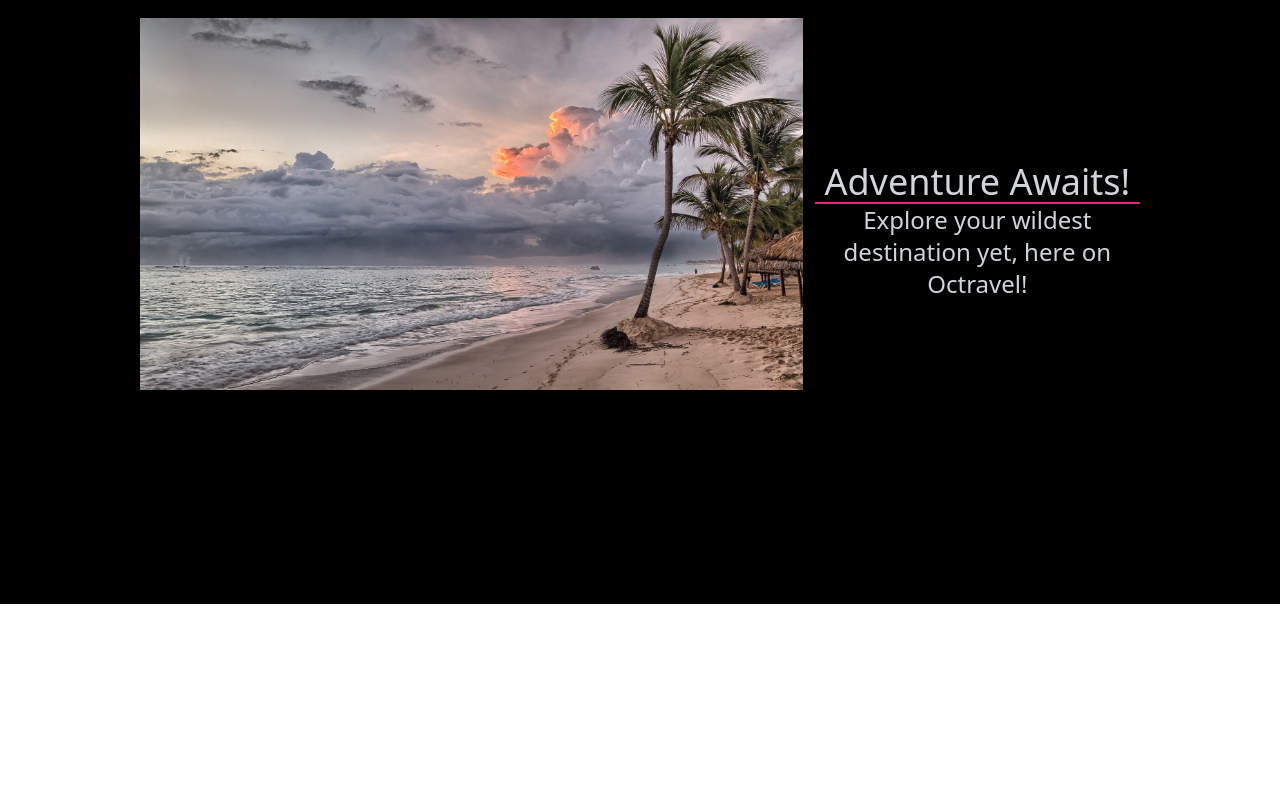
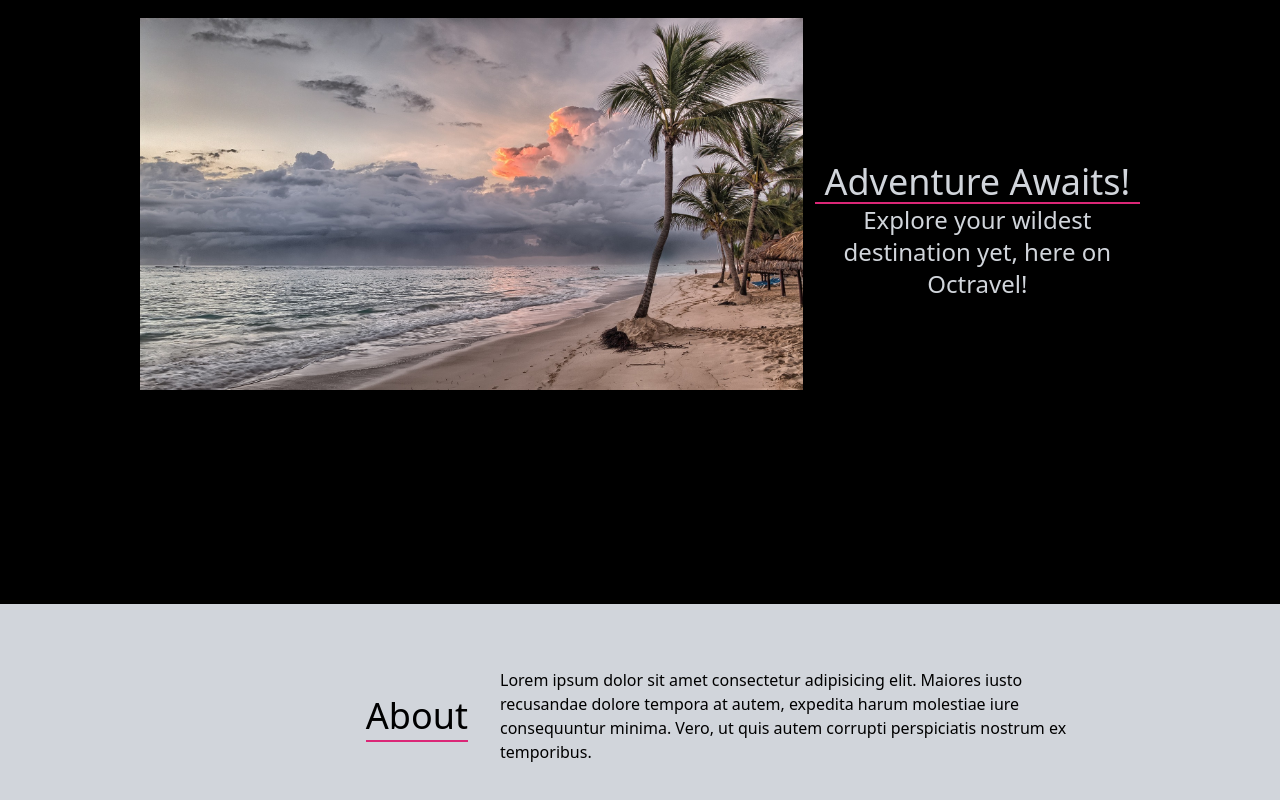
Before and after one commit to MenassieErmias/travel-site-react, a React (Create React App) app: page / in a window 1280 px wide. Shown: the part 196-996 px from the top of the page. Before the commit the page ends 800 px from the top, so only its background shows below. Built offline with nearby package versions, Linux system fonts and the light colour scheme.

Commit message:
about section done

```diff
--- a/src/App.jsx
+++ b/src/App.jsx
@@ -1,3 +1,4 @@
+import About from "./components/About";
 import Hero from "./components/Hero";
 import Navbar from "./components/Navbar";
 
@@ -6,6 +7,7 @@ function App() {
     <>
       <Navbar />
       <Hero />
+      <About />
     </>
   );
 }
--- /dev/null
+++ b/src/components/About.jsx
@@ -0,0 +1,18 @@
+
+
+const About = () => {
+    return (
+        <div name='about' className="w-full h-max bg-gray-300 p-4">
+            <div className="max-w-[1000px] h-full p-4 mx-auto">
+                <div className="flex flex-col items-center md:grid md:grid-cols-3 md:gap-4">
+                    <div className="md:text-right">
+                        <p className="flex md:inline w-max text-4xl border-b-2 border-pink-600">About</p>
+                    </div>
+                    <p className="my-4 md:p-4 md:col-span-2">Lorem ipsum dolor sit amet consectetur adipisicing elit. Maiores iusto recusandae dolore tempora at autem, expedita harum molestiae iure consequuntur minima. Vero, ut quis autem corrupti perspiciatis nostrum ex temporibus.</p>
+                </div>
+            </div>
+        </div>
+    )
+}
+
+export default About
```
